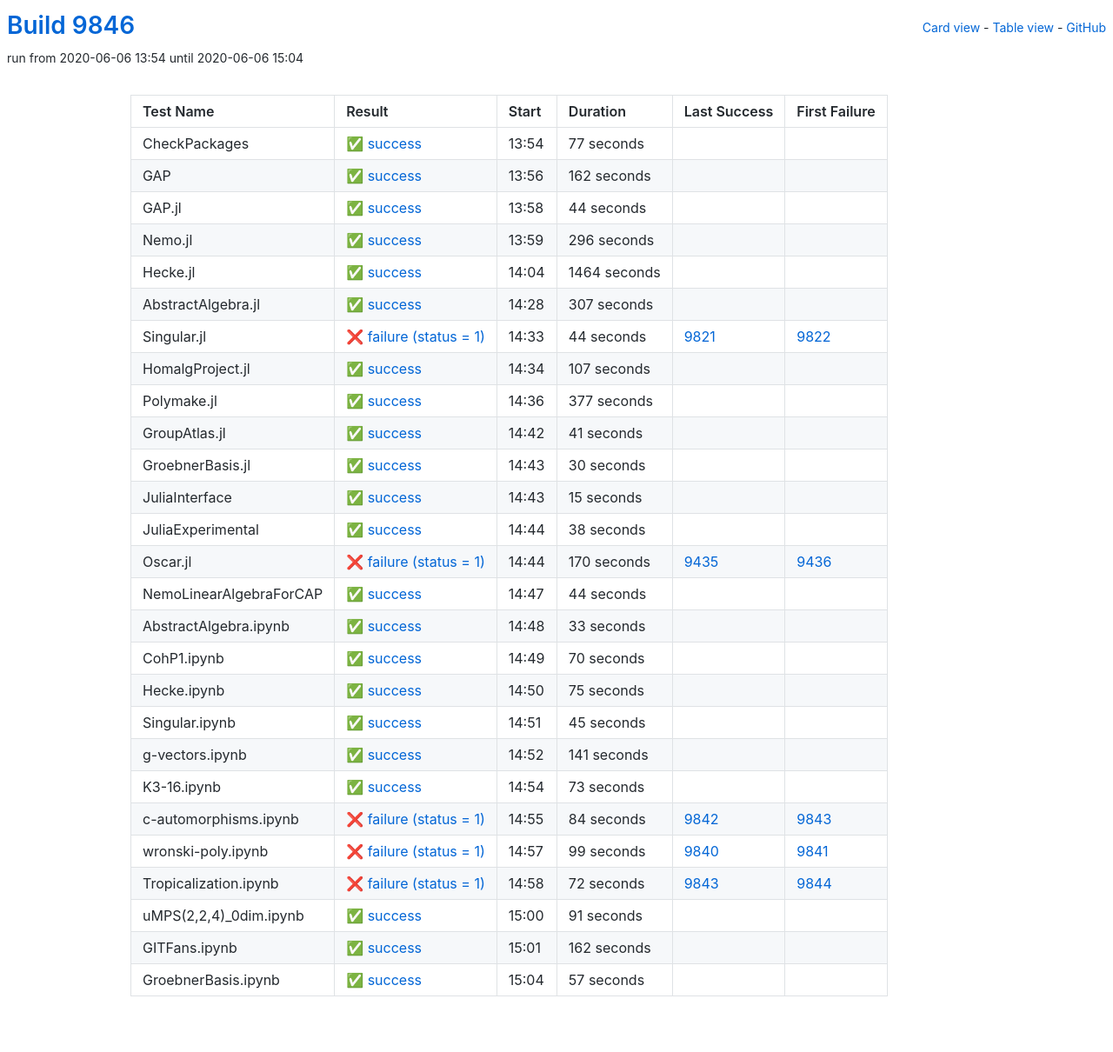
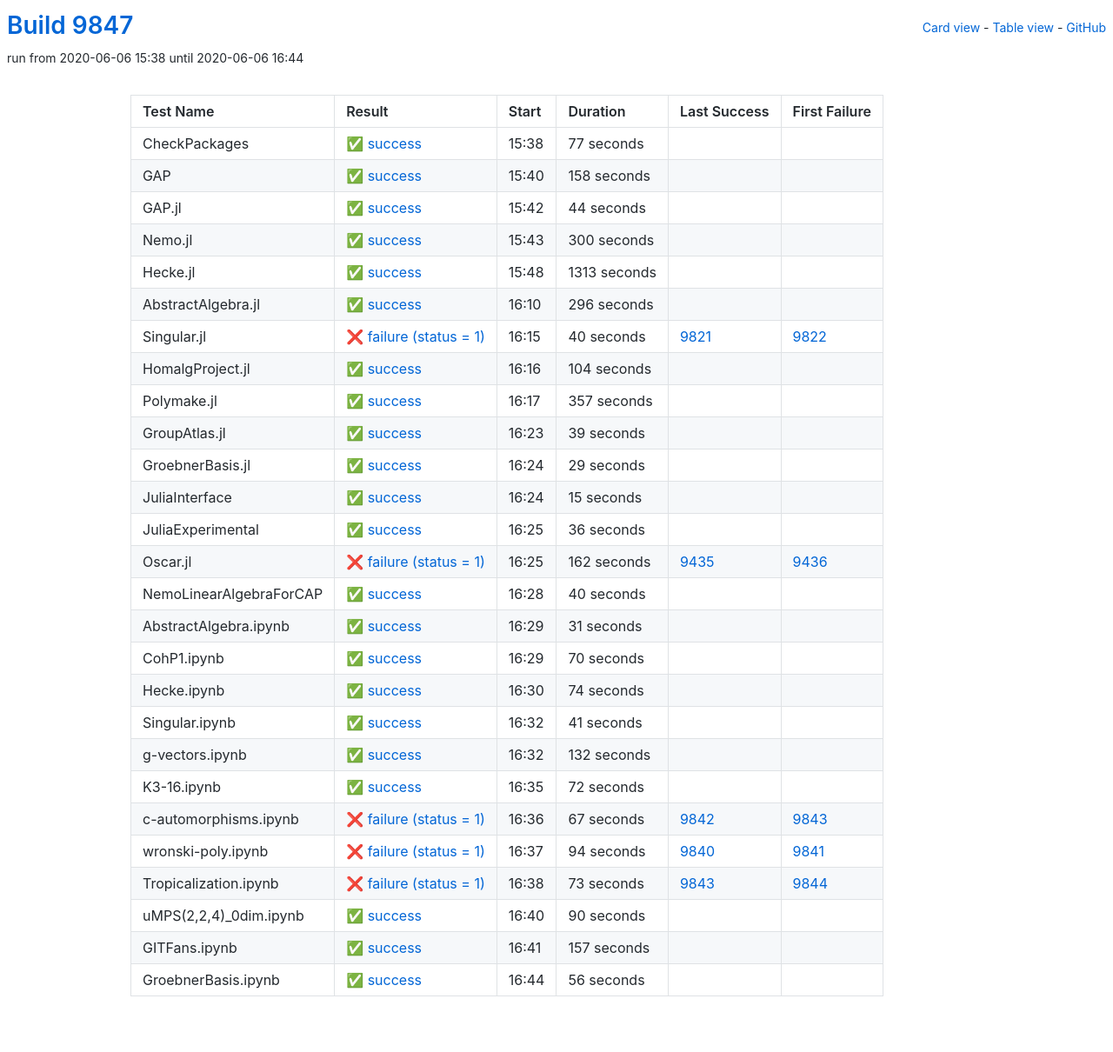
Before and after one commit to oscar-system/oscar-ci-status, a Jekyll site: the page built from table.html, in a window 1280 px wide. Shown: the whole page at 87% size. Built offline with Jekyll 4.4.1, drawn with Linux system fonts in a browser that asks for light colours.

Commit message:
Build 9847

```diff
--- a/_data/ci.yml
+++ b/_data/ci.yml
@@ -1,5 +1,5 @@
-build: 9846
-build_url: https://oscarci.mathematik.uni-kl.de/job/oscar/9846/
+build: 9847
+build_url: https://oscarci.mathematik.uni-kl.de/job/oscar/9847/
 job: oscar
 tests:
 - duration: 77
@@ -9,21 +9,21 @@
   id: checkpackages
   last_success: false
   last_success_url: null
-  log: https://oscarci.mathematik.uni-kl.de/job/oscar/9846/artifact/logs/build-9846/CheckPackages.log
+  log: https://oscarci.mathematik.uni-kl.de/job/oscar/9847/artifact/logs/build-9847/CheckPackages.log
   name: CheckPackages
-  start: 2020-06-06 13:54
+  start: 2020-06-06 15:38
   status: success
   success: true
-- duration: 162
+- duration: 158
   exitcode: 0
   first_failure: false
   first_failure_url: null
   id: gap
   last_success: false
   last_success_url: null
-  log: https://oscarci.mathematik.uni-kl.de/job/oscar/9846/artifact/logs/build-9846/GAP.log
+  log: https://oscarci.mathematik.uni-kl.de/job/oscar/9847/artifact/logs/build-9847/GAP.log
   name: GAP
-  start: 2020-06-06 13:56
+  start: 2020-06-06 15:40
   status: success
   success: true
 - duration: 44
@@ -33,105 +33,105 @@
   id: gap-jl
   last_success: false
   last_success_url: null
-  log: https://oscarci.mathematik.uni-kl.de/job/oscar/9846/artifact/logs/build-9846/GAP.jl.log
+  log: https://oscarci.mathematik.uni-kl.de/job/oscar/9847/artifact/logs/build-9847/GAP.jl.log
   name: GAP.jl
-  start: 2020-06-06 13:58
+  start: 2020-06-06 15:42
+  status: success
+  success: true
+- duration: 300
+  exitcode: 0
+  first_failure: false
+  first_failure_url: null
+  id: nemo-jl
+  last_success: false
+  last_success_url: null
+  log: https://oscarci.mathematik.uni-kl.de/job/oscar/9847/artifact/logs/build-9847/Nemo.jl.log
+  name: Nemo.jl
+  start: 2020-06-06 15:43
+  status: success
+  success: true
+- duration: 1313
+  exitcode: 0
+  first_failure: false
+  first_failure_url: null
+  id: hecke-jl
+  last_success: false
+  last_success_url: null
+  log: https://oscarci.mathematik.uni-kl.de/job/oscar/9847/artifact/logs/build-9847/Hecke.jl.log
+  name: Hecke.jl
+  start: 2020-06-06 15:48
   status: success
   success: true
 - duration: 296
   exitcode: 0
   first_failure: false
   first_failure_url: null
-  id: nemo-jl
-  last_success: false
-  last_success_url: null
-  log: https://oscarci.mathematik.uni-kl.de/job/oscar/9846/artifact/logs/build-9846/Nemo.jl.log
-  name: Nemo.jl
-  start: 2020-06-06 13:59
-  status: success
-  success: true
-- duration: 1464
-  exitcode: 0
-  first_failure: false
-  first_failure_url: null
-  id: hecke-jl
-  last_success: false
-  last_success_url: null
-  log: https://oscarci.mathematik.uni-kl.de/job/oscar/9846/artifact/logs/build-9846/Hecke.jl.log
-  name: Hecke.jl
-  start: 2020-06-06 14:04
-  status: success
-  success: true
-- duration: 307
-  exitcode: 0
-  first_failure: false
-  first_failure_url: null
   id: abstractalgebra-jl
   last_success: false
   last_success_url: null
-  log: https://oscarci.mathematik.uni-kl.de/job/oscar/9846/artifact/logs/build-9846/AbstractAlgebra.jl.log
+  log: https://oscarci.mathematik.uni-kl.de/job/oscar/9847/artifact/logs/build-9847/AbstractAlgebra.jl.log
   name: AbstractAlgebra.jl
-  start: 2020-06-06 14:28
+  start: 2020-06-06 16:10
   status: success
   success: true
-- duration: 44
+- duration: 40
   exitcode: 1
   first_failure: 9822
   first_failure_url: https://oscarci.mathematik.uni-kl.de/job/oscar/9822/
   id: singular-jl
   last_success: 9821
   last_success_url: https://oscarci.mathematik.uni-kl.de/job/oscar/9821/
-  log: https://oscarci.mathematik.uni-kl.de/job/oscar/9846/artifact/logs/build-9846/Singular.jl.log
+  log: https://oscarci.mathematik.uni-kl.de/job/oscar/9847/artifact/logs/build-9847/Singular.jl.log
   name: Singular.jl
-  start: 2020-06-06 14:33
+  start: 2020-06-06 16:15
   status: failure
   success: false
-- duration: 107
+- duration: 104
   exitcode: 0
   first_failure: false
   first_failure_url: null
   id: homalgproject-jl
   last_success: false
   last_success_url: null
-  log: https://oscarci.mathematik.uni-kl.de/job/oscar/9846/artifact/logs/build-9846/HomalgProject.jl.log
+  log: https://oscarci.mathematik.uni-kl.de/job/oscar/9847/artifact/logs/build-9847/HomalgProject.jl.log
   name: HomalgProject.jl
-  start: 2020-06-06 14:34
+  start: 2020-06-06 16:16
   status: success
   success: true
-- duration: 377
+- duration: 357
   exitcode: 0
   first_failure: false
   first_failure_url: null
   id: polymake-jl
   last_success: false
   last_success_url: null
-  log: https://oscarci.mathematik.uni-kl.de/job/oscar/9846/artifact/logs/build-9846/Polymake.jl.log
+  log: https://oscarci.mathematik.uni-kl.de/job/oscar/9847/artifact/logs/build-9847/Polymake.jl.log
   name: Polymake.jl
-  start: 2020-06-06 14:36
+  start: 2020-06-06 16:17
   status: success
   success: true
-- duration: 41
+- duration: 39
   exitcode: 0
   first_failure: false
   first_failure_url: null
   id: groupatlas-jl
   last_success: false
   last_success_url: null
-  log: https://oscarci.mathematik.uni-kl.de/job/oscar/9846/artifact/logs/build-9846/GroupAtlas.jl.log
+  log: https://oscarci.mathematik.uni-kl.de/job/oscar/9847/artifact/logs/build-9847/GroupAtlas.jl.log
   name: GroupAtlas.jl
-  start: 2020-06-06 14:42
+  start: 2020-06-06 16:23
   status: success
   success: true
-- duration: 30
+- duration: 29
   exitcode: 0
   first_failure: false
   first_failure_url: null
   id: groebnerbasis-jl
   last_success: false
   last_success_url: null
-  log: https://oscarci.mathematik.uni-kl.de/job/oscar/9846/artifact/logs/build-9846/GroebnerBasis.jl.log
+  log: https://oscarci.mathematik.uni-kl.de/job/oscar/9847/artifact/logs/build-9847/GroebnerBasis.jl.log
   name: GroebnerBasis.jl
-  start: 2020-06-06 14:43
+  start: 2020-06-06 16:24
   status: success
   success: true
 - duration: 15
@@ -141,57 +141,57 @@
   id: juliainterface
   last_success: false
   last_success_url: null
-  log: https://oscarci.mathematik.uni-kl.de/job/oscar/9846/artifact/logs/build-9846/JuliaInterface.log
+  log: https://oscarci.mathematik.uni-kl.de/job/oscar/9847/artifact/logs/build-9847/JuliaInterface.log
   name: JuliaInterface
-  start: 2020-06-06 14:43
+  start: 2020-06-06 16:24
   status: success
   success: true
-- duration: 38
+- duration: 36
   exitcode: 0
   first_failure: false
   first_failure_url: null
   id: juliaexperimental
   last_success: false
   last_success_url: null
-  log: https://oscarci.mathematik.uni-kl.de/job/oscar/9846/artifact/logs/build-9846/JuliaExperimental.log
+  log: https://oscarci.mathematik.uni-kl.de/job/oscar/9847/artifact/logs/build-9847/JuliaExperimental.log
   name: JuliaExperimental
-  start: 2020-06-06 14:44
+  start: 2020-06-06 16:25
   status: success
   success: true
-- duration: 170
+- duration: 162
   exitcode: 1
   first_failure: 9436
   first_failure_url: https://oscarci.mathematik.uni-kl.de/job/oscar/9436/
   id: oscar-jl
   last_success: 9435
   last_success_url: https://oscarci.mathematik.uni-kl.de/job/oscar/9435/
-  log: https://oscarci.mathematik.uni-kl.de/job/oscar/9846/artifact/logs/build-9846/Oscar.jl.log
+  log: https://oscarci.mathematik.uni-kl.de/job/oscar/9847/artifact/logs/build-9847/Oscar.jl.log
   name: Oscar.jl
-  start: 2020-06-06 14:44
+  start: 2020-06-06 16:25
   status: failure
   success: false
-- duration: 44
+- duration: 40
   exitcode: 0
   first_failure: false
   first_failure_url: null
   id: nemolinearalgebraforcap
   last_success: false
   last_success_url: null
-  log: https://oscarci.mathematik.uni-kl.de/job/oscar/9846/artifact/logs/build-9846/NemoLinearAlgebraForCAP.log
+  log: https://oscarci.mathematik.uni-kl.de/job/oscar/9847/artifact/logs/build-9847/NemoLinearAlgebraForCAP.log
   name: NemoLinearAlgebraForCAP
-  start: 2020-06-06 14:47
+  start: 2020-06-06 16:28
   status: success
   success: true
-- duration: 33
+- duration: 31
   exitcode: 0
   first_failure: false
   first_failure_url: null
   id: abstractalgebra-ipynb
   last_success: false
   last_success_url: null
-  log: https://oscarci.mathematik.uni-kl.de/job/oscar/9846/artifact/logs/build-9846/AbstractAlgebra.ipynb.log
+  log: https://oscarci.mathematik.uni-kl.de/job/oscar/9847/artifact/logs/build-9847/AbstractAlgebra.ipynb.log
   name: AbstractAlgebra.ipynb
-  start: 2020-06-06 14:48
+  start: 2020-06-06 16:29
   status: success
   success: true
 - duration: 70
@@ -201,128 +201,128 @@
   id: cohp1-ipynb
   last_success: false
   last_success_url: null
-  log: https://oscarci.mathematik.uni-kl.de/job/oscar/9846/artifact/logs/build-9846/CohP1.ipynb.log
+  log: https://oscarci.mathematik.uni-kl.de/job/oscar/9847/artifact/logs/build-9847/CohP1.ipynb.log
   name: CohP1.ipynb
-  start: 2020-06-06 14:49
+  start: 2020-06-06 16:29
   status: success
   success: true
-- duration: 75
+- duration: 74
   exitcode: 0
   first_failure: false
   first_failure_url: null
   id: hecke-ipynb
   last_success: false
   last_success_url: null
-  log: https://oscarci.mathematik.uni-kl.de/job/oscar/9846/artifact/logs/build-9846/Hecke.ipynb.log
+  log: https://oscarci.mathematik.uni-kl.de/job/oscar/9847/artifact/logs/build-9847/Hecke.ipynb.log
   name: Hecke.ipynb
-  start: 2020-06-06 14:50
+  start: 2020-06-06 16:30
   status: success
   success: true
-- duration: 45
+- duration: 41
   exitcode: 0
   first_failure: false
   first_failure_url: null
   id: singular-ipynb
   last_success: false
   last_success_url: null
-  log: https://oscarci.mathematik.uni-kl.de/job/oscar/9846/artifact/logs/build-9846/Singular.ipynb.log
+  log: https://oscarci.mathematik.uni-kl.de/job/oscar/9847/artifact/logs/build-9847/Singular.ipynb.log
   name: Singular.ipynb
-  start: 2020-06-06 14:51
+  start: 2020-06-06 16:32
   status: success
   success: true
-- duration: 141
+- duration: 132
   exitcode: 0
   first_failure: false
   first_failure_url: null
   id: g-vectors-ipynb
   last_success: false
   last_success_url: null
-  log: https://oscarci.mathematik.uni-kl.de/job/oscar/9846/artifact/logs/build-9846/g-vectors.ipynb.log
+  log: https://oscarci.mathematik.uni-kl.de/job/oscar/9847/artifact/logs/build-9847/g-vectors.ipynb.log
   name: g-vectors.ipynb
-  start: 2020-06-06 14:52
+  start: 2020-06-06 16:32
   status: success
   success: true
-- duration: 73
+- duration: 72
   exitcode: 0
   first_failure: false
   first_failure_url: null
   id: k3-16-ipynb
   last_success: false
   last_success_url: null
-  log: https://oscarci.mathematik.uni-kl.de/job/oscar/9846/artifact/logs/build-9846/K3-16.ipynb.log
+  log: https://oscarci.mathematik.uni-kl.de/job/oscar/9847/artifact/logs/build-9847/K3-16.ipynb.log
   name: K3-16.ipynb
-  start: 2020-06-06 14:54
+  start: 2020-06-06 16:35
   status: success
   success: true
-- duration: 84
+- duration: 67
   exitcode: 1
   first_failure: 9843
   first_failure_url: https://oscarci.mathematik.uni-kl.de/job/oscar/9843/
   id: c-automorphisms-ipynb
   last_success: 9842
   last_success_url: https://oscarci.mathematik.uni-kl.de/job/oscar/9842/
-  log: https://oscarci.mathematik.uni-kl.de/job/oscar/9846/artifact/logs/build-9846/c-automorphisms.ipynb.log
+  log: https://oscarci.mathematik.uni-kl.de/job/oscar/9847/artifact/logs/build-9847/c-automorphisms.ipynb.log
   name: c-automorphisms.ipynb
-  start: 2020-06-06 14:55
+  start: 2020-06-06 16:36
   status: failure
   success: false
-- duration: 99
+- duration: 94
   exitcode: 1
   first_failure: 9841
   first_failure_url: https://oscarci.mathematik.uni-kl.de/job/oscar/9841/
   id: wronski-poly-ipynb
   last_success: 9840
   last_success_url: https://oscarci.mathematik.uni-kl.de/job/oscar/9840/
-  log: https://oscarci.mathematik.uni-kl.de/job/oscar/9846/artifact/logs/build-9846/wronski-poly.ipynb.log
+  log: https://oscarci.mathematik.uni-kl.de/job/oscar/9847/artifact/logs/build-9847/wronski-poly.ipynb.log
   name: wronski-poly.ipynb
-  start: 2020-06-06 14:57
+  start: 2020-06-06 16:37
   status: failure
   success: false
-- duration: 72
+- duration: 73
   exitcode: 1
   first_failure: 9844
   first_failure_url: https://oscarci.mathematik.uni-kl.de/job/oscar/9844/
   id: tropicalization-ipynb
   last_success: 9843
   last_success_url: https://oscarci.mathematik.uni-kl.de/job/oscar/9843/
-  log: https://oscarci.mathematik.uni-kl.de/job/oscar/9846/artifact/logs/build-9846/Tropicalization.ipynb.log
+  log: https://oscarci.mathematik.uni-kl.de/job/oscar/9847/artifact/logs/build-9847/Tropicalization.ipynb.log
   name: Tropicalization.ipynb
-  start: 2020-06-06 14:58
+  start: 2020-06-06 16:38
   status: failure
   success: false
-- duration: 91
+- duration: 90
   exitcode: 0
   first_failure: false
   first_failure_url: null
   id: umps-2-2-4-0dim-ipynb
   last_success: false
   last_success_url: null
-  log: https://oscarci.mathematik.uni-kl.de/job/oscar/9846/artifact/logs/build-9846/uMPS-2-2-4-_0dim.ipynb.log
+  log: https://oscarci.mathematik.uni-kl.de/job/oscar/9847/artifact/logs/build-9847/uMPS-2-2-4-_0dim.ipynb.log
   name: uMPS(2,2,4)_0dim.ipynb
-  start: 2020-06-06 15:00
+  start: 2020-06-06 16:40
   status: success
   success: true
-- duration: 162
+- duration: 157
   exitcode: 0
   first_failure: false
   first_failure_url: null
   id: gitfans-ipynb
   last_success: false
   last_success_url: null
-  log: https://oscarci.mathematik.uni-kl.de/job/oscar/9846/artifact/logs/build-9846/GITFans.ipynb.log
+  log: https://oscarci.mathematik.uni-kl.de/job/oscar/9847/artifact/logs/build-9847/GITFans.ipynb.log
   name: GITFans.ipynb
-  start: 2020-06-06 15:01
+  start: 2020-06-06 16:41
   status: success
   success: true
-- duration: 57
+- duration: 56
   exitcode: 0
   first_failure: false
   first_failure_url: null
   id: groebnerbasis-ipynb
   last_success: false
   last_success_url: null
-  log: https://oscarci.mathematik.uni-kl.de/job/oscar/9846/artifact/logs/build-9846/GroebnerBasis.ipynb.log
+  log: https://oscarci.mathematik.uni-kl.de/job/oscar/9847/artifact/logs/build-9847/GroebnerBasis.ipynb.log
   name: GroebnerBasis.ipynb
-  start: 2020-06-06 15:04
+  start: 2020-06-06 16:44
   status: success
   success: true
```
Also changed, not shown: README.md.
